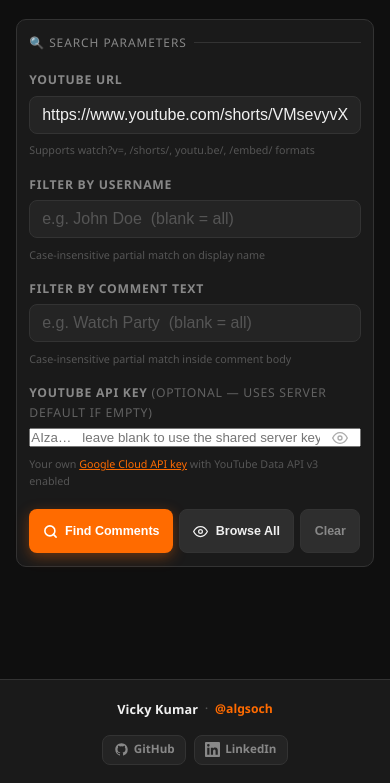
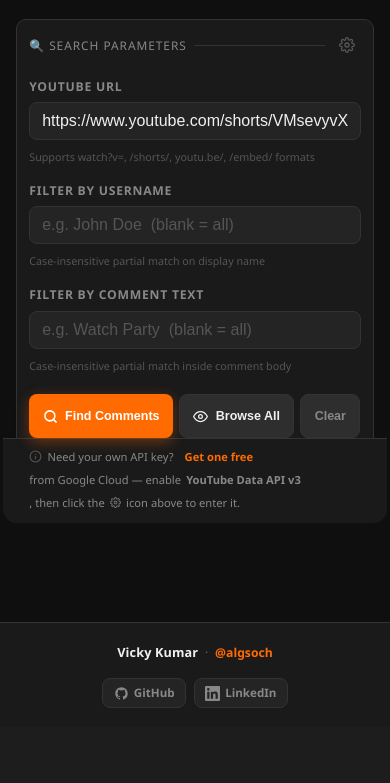
Before and after one commit to algsoch/yt_comment_finder, a FastAPI app: page / in a window 390 px wide. Shown: the part 139-922 px from the top of the page. After the commit the page ends 847 px from the top, so only its background shows below. Run offline with FastAPI, Linux system fonts and the light colour scheme.

Commit message:
feat: API key behind settings gear icon + always-visible guide
- API key field is hidden by default; revealed by clicking the ⚙ gear icon
  in the Search Parameters card header
- Gear icon animates on click; highlights orange when panel is open
- Smooth slide-down transition for the key input panel
- Always-visible footer hint at bottom of card: 'Need your own API key?
  Get one free from Google Cloud — enable YouTube Data API v3, then
  click the ⚙ icon above to enter it.'
- Responsive bleed margins keep panel/hint flush at all breakpoints

```diff
--- a/static/style.css
+++ b/static/style.css
@@ -920,6 +920,9 @@ mark:hover {
   header { padding: 1.75rem 0 1.5rem; }
   header h1 { font-size: 1.55rem; }
   .card { padding: 1.35rem; }
+  .api-key-panel { margin-left: -1.35rem; margin-right: -1.35rem; }
+  .api-key-panel.open { padding: .85rem 1.35rem .75rem; }
+  .api-key-hint { margin-left: -1.35rem; margin-right: -1.35rem; margin-bottom: -1.35rem; padding: .55rem 1.35rem .75rem; }
   .lp-vidtitle { max-width: 300px; }
   #video-bar { gap: .75rem; }
   .video-thumb { width: 90px; height: 52px; }
@@ -935,6 +938,9 @@ mark:hover {
 
   /* Card + form */
   .card { padding: 1rem; border-radius: 10px; }
+  .api-key-panel { margin-left: -1rem; margin-right: -1rem; }
+  .api-key-panel.open { padding: .85rem 1rem .75rem; }
+  .api-key-hint { margin-left: -1rem; margin-right: -1rem; margin-bottom: -1rem; padding: .55rem 1rem .65rem; border-radius: 0 0 10px 10px; }
   .form-grid { grid-template-columns: 1fr; }
   /* font-size: 16px prevents iOS auto-zoom on focus */
   input[type="text"] { font-size: 16px; padding: .6rem .8rem; }
@@ -993,6 +999,9 @@ mark:hover {
   header h1 { font-size: 1.2rem; }
   .logo-row { gap: .5rem; }
   .card { padding: .85rem; }
+  .api-key-panel { margin-left: -.85rem; margin-right: -.85rem; }
+  .api-key-panel.open { padding: .75rem .85rem .65rem; }
+  .api-key-hint { margin-left: -.85rem; margin-right: -.85rem; margin-bottom: -.85rem; padding: .5rem .85rem .6rem; }
 
   .sc-grid { grid-template-columns: repeat(3, 1fr); }
   .lp-vidtitle { display: none; }
@@ -1029,6 +1038,93 @@ mark:hover {
 }
 
 /* ── API Key Reveal Toggle ─────────────────────────────────────────────────── */
+.settings-toggle {
+  order: 3;       /* sits after the ::after separator line */
+  margin-left: 0;
+  background: none;
+  border: 1px solid transparent;
+  border-radius: 6px;
+  cursor: pointer;
+  color: var(--text-muted);
+  padding: .25rem .35rem;
+  display: inline-flex;
+  align-items: center;
+  opacity: .55;
+  transition: opacity .15s, border-color .15s, color .15s;
+}
+.settings-toggle:hover,
+.settings-toggle.active {
+  opacity: 1;
+  color: var(--accent);
+  border-color: var(--accent);
+}
+.settings-toggle.active svg {
+  animation: spin360 .35s ease-out;
+}
+
+/* Collapsible API key panel */
+.api-key-panel {
+  overflow: hidden;
+  max-height: 0;
+  opacity: 0;
+  transition: max-height .3s ease, opacity .25s ease, padding .3s ease;
+  /* bleed out of card padding */
+  margin-left: -1.75rem;
+  margin-right: -1.75rem;
+  padding: 0 1.75rem;
+  border-top: 1px solid transparent;
+}
+.api-key-panel.open {
+  max-height: 90px;
+  opacity: 1;
+  padding: .85rem 1.75rem .75rem;
+  border-top-color: var(--border);
+}
+.akp-inner {
+  display: flex;
+  align-items: center;
+  gap: .75rem;
+}
+.akp-inner label {
+  white-space: nowrap;
+  font-size: .8rem;
+  font-weight: 600;
+  color: var(--text-muted);
+  flex-shrink: 0;
+}
+.akp-inner .input-reveal-wrap {
+  flex: 1;
+}
+.akp-inner input {
+  font-size: .875rem;
+  padding: .45rem .75rem;
+  padding-right: 2.4rem;
+}
+
+/* Always-visible API key hint */
+.api-key-hint {
+  font-size: .75rem;
+  color: var(--text-muted);
+  /* bleed out of card padding */
+  margin-left: -1.75rem;
+  margin-right: -1.75rem;
+  margin-bottom: -1.75rem;
+  padding: .55rem 1.75rem .75rem;
+  display: flex;
+  align-items: center;
+  gap: .35rem;
+  flex-wrap: wrap;
+  border-top: 1px solid var(--border);
+  border-radius: 0 0 14px 14px;
+  background: var(--surface);
+}
+.api-key-hint a {
+  color: var(--accent);
+  text-decoration: none;
+  font-weight: 600;
+}
+.api-key-hint a:hover { text-decoration: underline; }
+
 .input-reveal-wrap {
   position: relative;
   display: flex;
--- a/templates/index.html
+++ b/templates/index.html
@@ -37,7 +37,15 @@
 
   <!-- Search Form -->
   <div class="card">
-    <div class="card-title">&#128269; Search Parameters</div>
+    <div class="card-title">
+      &#128269; Search Parameters
+      <button class="settings-toggle" id="settings-btn" onclick="toggleSettings()" title="API key settings">
+        <svg width="16" height="16" viewBox="0 0 24 24" fill="none" stroke="currentColor" stroke-width="2" stroke-linecap="round" stroke-linejoin="round">
+          <circle cx="12" cy="12" r="3"/>
+          <path d="M19.4 15a1.65 1.65 0 0 0 .33 1.82l.06.06a2 2 0 0 1-2.83 2.83l-.06-.06a1.65 1.65 0 0 0-1.82-.33 1.65 1.65 0 0 0-1 1.51V21a2 2 0 0 1-4 0v-.09A1.65 1.65 0 0 0 9 19.4a1.65 1.65 0 0 0-1.82.33l-.06.06a2 2 0 0 1-2.83-2.83l.06-.06A1.65 1.65 0 0 0 4.68 15a1.65 1.65 0 0 0-1.51-1H3a2 2 0 0 1 0-4h.09A1.65 1.65 0 0 0 4.6 9a1.65 1.65 0 0 0-.33-1.82l-.06-.06a2 2 0 0 1 2.83-2.83l.06.06A1.65 1.65 0 0 0 9 4.68a1.65 1.65 0 0 0 1-1.51V3a2 2 0 0 1 4 0v.09a1.65 1.65 0 0 0 1 1.51 1.65 1.65 0 0 0 1.82-.33l.06-.06a2 2 0 0 1 2.83 2.83l-.06.06A1.65 1.65 0 0 0 19.4 9a1.65 1.65 0 0 0 1.51 1H21a2 2 0 0 1 0 4h-.09a1.65 1.65 0 0 0-1.51 1z"/>
+        </svg>
+      </button>
+    </div>
     <div class="form-grid">
       <div class="form-group full">
         <label for="url">YouTube URL</label>
@@ -61,19 +69,21 @@
                value="{{ search_keyword }}" autocomplete="off" />
         <span class="hint">Case-insensitive partial match inside comment body</span>
       </div>
-      <div class="form-group full">
-        <label for="apikey">YouTube API Key <span style="font-weight:400;opacity:.65;">(optional &mdash; uses server default if empty)</span></label>
+    </div>
+    <!-- API Key panel — hidden until settings gear is clicked -->
+    <div id="api-key-panel" class="api-key-panel" aria-hidden="true">
+      <div class="akp-inner">
+        <label for="apikey">Your YouTube Data API v3 Key</label>
         <div class="input-reveal-wrap">
           <input type="password" id="apikey"
-                 placeholder="AIza… &nbsp; leave blank to use the shared server key"
+                 placeholder="AIza… (leave blank to use the shared server key)"
                  autocomplete="off" />
           <button type="button" class="reveal-btn" onclick="toggleApiKey(this)" title="Show / hide key">
-            <svg id="rev-eye" width="16" height="16" viewBox="0 0 24 24" fill="none" stroke="currentColor" stroke-width="2" stroke-linecap="round" stroke-linejoin="round">
+            <svg width="16" height="16" viewBox="0 0 24 24" fill="none" stroke="currentColor" stroke-width="2" stroke-linecap="round" stroke-linejoin="round">
               <path d="M1 12s4-8 11-8 11 8 11 8-4 8-11 8-11-8-11-8z"/><circle cx="12" cy="12" r="3"/>
             </svg>
           </button>
         </div>
-        <span class="hint">Your own <a href="https://console.cloud.google.com/apis/credentials" target="_blank" rel="noopener" style="color:var(--accent)">Google Cloud API key</a> with YouTube Data API v3 enabled</span>
       </div>
     </div>
     <div class="form-actions">
@@ -95,6 +105,10 @@
       </button>
       <button class="btn btn-secondary" onclick="resetAll()">Clear</button>
       <span id="live-badge" style="display:none;font-size:.85rem;color:var(--accent);font-weight:600;"></span>
+    </div>
+    <div class="api-key-hint">
+      <svg width="13" height="13" viewBox="0 0 24 24" fill="none" stroke="currentColor" stroke-width="2" stroke-linecap="round" stroke-linejoin="round" style="opacity:.55"><circle cx="12" cy="12" r="10"/><line x1="12" y1="16" x2="12" y2="12"/><line x1="12" y1="8" x2="12.01" y2="8"/></svg>
+      Need your own API key? &nbsp;<a href="https://console.cloud.google.com/apis/credentials" target="_blank" rel="noopener">Get one free</a> from Google Cloud &mdash; enable <strong>YouTube Data API v3</strong>, then click the <svg width="11" height="11" viewBox="0 0 24 24" fill="none" stroke="currentColor" stroke-width="2.2" stroke-linecap="round" stroke-linejoin="round" style="vertical-align:middle;opacity:.75"><circle cx="12" cy="12" r="3"/><path d="M19.4 15a1.65 1.65 0 0 0 .33 1.82l.06.06a2 2 0 0 1-2.83 2.83l-.06-.06a1.65 1.65 0 0 0-1.82-.33 1.65 1.65 0 0 0-1 1.51V21a2 2 0 0 1-4 0v-.09A1.65 1.65 0 0 0 9 19.4a1.65 1.65 0 0 0-1.82.33l-.06.06a2 2 0 0 1-2.83-2.83l.06-.06A1.65 1.65 0 0 0 4.68 15a1.65 1.65 0 0 0-1.51-1H3a2 2 0 0 1 0-4h.09A1.65 1.65 0 0 0 4.6 9a1.65 1.65 0 0 0-.33-1.82l-.06-.06a2 2 0 0 1 2.83-2.83l.06.06A1.65 1.65 0 0 0 9 4.68a1.65 1.65 0 0 0 1-1.51V3a2 2 0 0 1 4 0v.09a1.65 1.65 0 0 0 1 1.51 1.65 1.65 0 0 0 1.82-.33l.06-.06a2 2 0 0 1 2.83 2.83l-.06.06A1.65 1.65 0 0 0 19.4 9a1.65 1.65 0 0 0 1.51 1H21a2 2 0 0 1 0 4h-.09a1.65 1.65 0 0 0-1.51 1z"/></svg> icon above to enter it.
     </div>
   </div>
 
@@ -579,6 +593,15 @@
     totalFetched=0; matchCount=0; videoCommentCount=0;
     scanPages=0; scanThreadsCum=0; scanRepliesCum=0; scanStart=null;
   }
+  function toggleSettings(){
+    var panel=document.getElementById('api-key-panel');
+    var btn=document.getElementById('settings-btn');
+    var open=panel.classList.toggle('open');
+    panel.setAttribute('aria-hidden', open ? 'false' : 'true');
+    btn.classList.toggle('active', open);
+    if(open) setTimeout(function(){ document.getElementById('apikey').focus(); }, 180);
+  }
+
   function toggleApiKey(btn){
     var inp=document.getElementById('apikey');
     inp.type=(inp.type==='password'?'text':'password');
```
